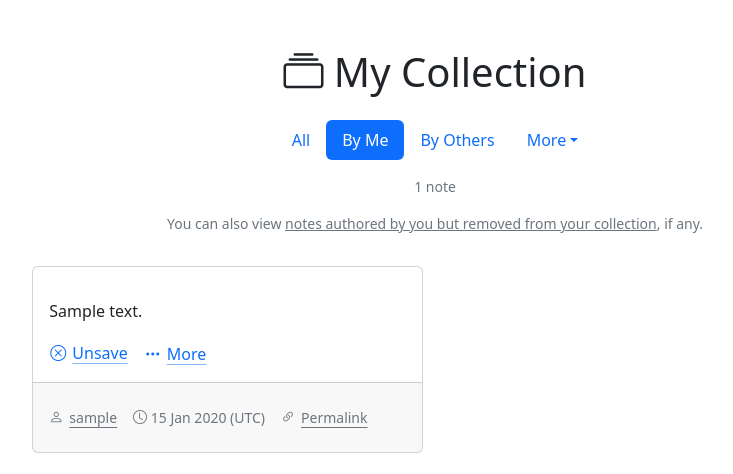
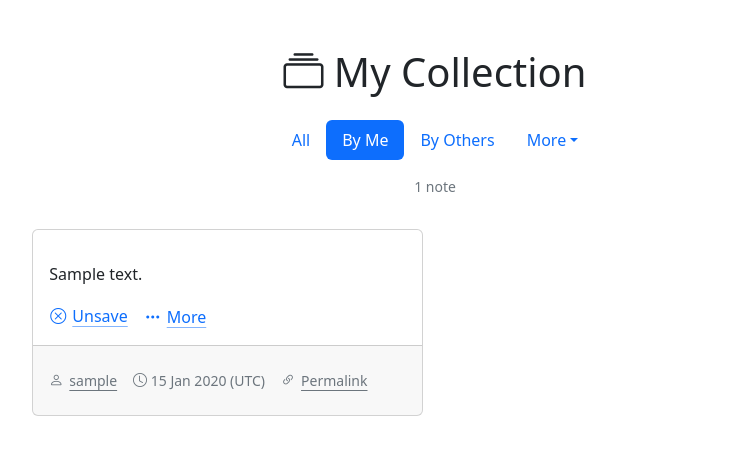
Before and after one commit to djramones/leornian, a Django app: page /collection/by-me/ in a window 1280 px wide. Shown: the part 90-564 px from the top of the page, without its empty margins (205-938 px from the left). Run offline with Django 4.2, Linux system fonts and the light colour scheme; a user stored in the database is signed in; tables that the repository leaves empty hold one stand-in row (values such as "Sample post"); some libraries are stand-ins or nearby versions.

Commit message:
Template tweaks

```diff
--- a/notes/templates/notes/discover.html
+++ b/notes/templates/notes/discover.html
@@ -32,7 +32,7 @@
     {% endif %}
 {% else %}
     <div class="text-center">
-        <p>No note available. 🤔</p>
+        <p>No note available.</p>
         <p><a href="{% url 'notes:discover' %}">Try again</a></p>
     </div>
 {% endif %}
--- a/notes/templates/notes/my-collection.html
+++ b/notes/templates/notes/my-collection.html
@@ -29,7 +29,7 @@
 </nav>
 {% if namespace == 'notes' and url_name == 'not-in-collection-by-me' %}
     <div class="alert alert-info text-center">
-        These notes are authored by you but are not in your collection.
+        These notes are authored by you but are <strong><em>not saved in your collection</em></strong>.
     </div>
 {% endif %}
 {% if namespace == 'notes' and url_name == 'my-collection-promoted' %}
@@ -37,17 +37,15 @@
         These are the notes in your collection that are promoted in <a href="{% url 'notes:drill' %}">Drill</a>.
     </div>
 {% endif %}
+{% endwith %}
+
 <div class="text-center">
     <small class="text-secondary">
         {% if paginator.count > 0 %}
             <p>{{ paginator.count }} note{{ paginator.count|pluralize }}</p>
         {% endif %}
-        {% if namespace == 'notes' and url_name == 'my-collection-by-me' %}
-            <p>You can also view <a class="link-secondary" href="{% url 'notes:not-in-collection-by-me' %}">notes authored by you but removed from your collection</a>, if any.</p>
-        {% endif %}
     </small>
 </div>
-{% endwith %}
 
 <div class="row">
     {% for object in object_list %}
@@ -55,7 +53,7 @@
             {% include 'notes/includes/note_card.html' %}
         </div>
     {% empty %}
-        <div class="text-center my-3">No notes available. 🤔</div>
+        <div class="text-center my-3">No notes available.</div>
     {% endfor %}
 </div>
 
--- a/notes/templates/notes/note_list.html
+++ b/notes/templates/notes/note_list.html
@@ -19,7 +19,7 @@
             {% include 'notes/includes/note_card.html' %}
         </div>
     {% empty %}
-        <div class="text-center my-3">No notes available. 😢</div>
+        <div class="text-center my-3">No notes available.</div>
     {% endfor %}
 </div>
 
--- a/notes/tests.py
+++ b/notes/tests.py
@@ -377,10 +377,6 @@ class TemplatesTests(TestCase):
         self.assertInHTML(
             '<a class="nav-link active" href="/collection/by-me/">By Me</a>', out
         )
-        self.assertInHTML(
-            f'<p>You can also view <a class="link-secondary" href="{reverse("notes:not-in-collection-by-me")}">notes authored by you but removed from your collection</a>, if any.</p>',
-            out,
-        )
 
         # notes:not-in-collection-by-me
         req.resolver_match = resolve(reverse("notes:not-in-collection-by-me"))
@@ -389,7 +385,7 @@ class TemplatesTests(TestCase):
             '<a class="nav-link" href="/collection/by-me/">By Me</a>', out
         )
         self.assertInHTML(
-            '<div class="alert alert-info text-center">These notes are authored by you but are not in your collection.</div>',
+            '<div class="alert alert-info text-center">These notes are authored by you but are <strong><em>not saved in your collection</em></strong>.</div>',
             out,
         )
 
```
